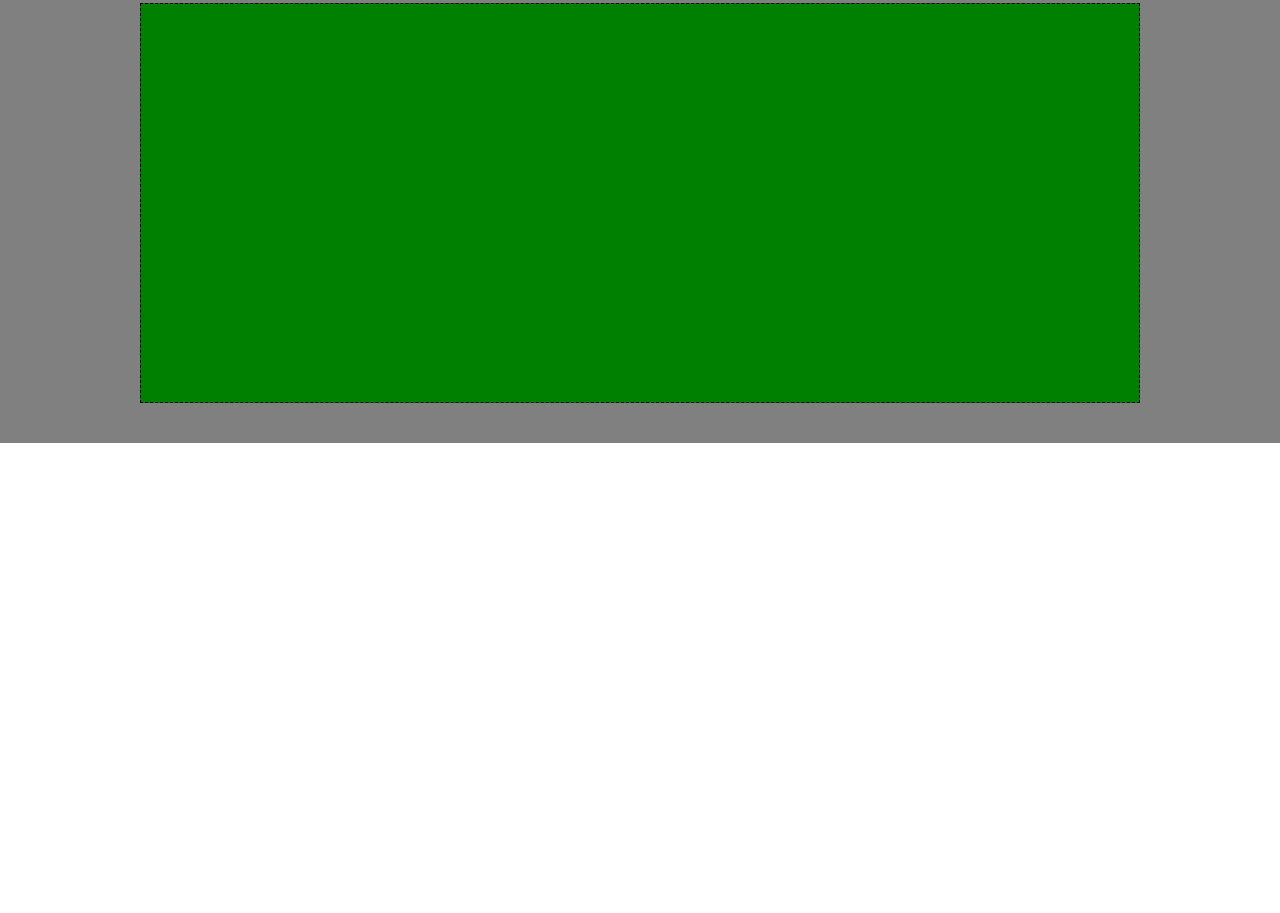
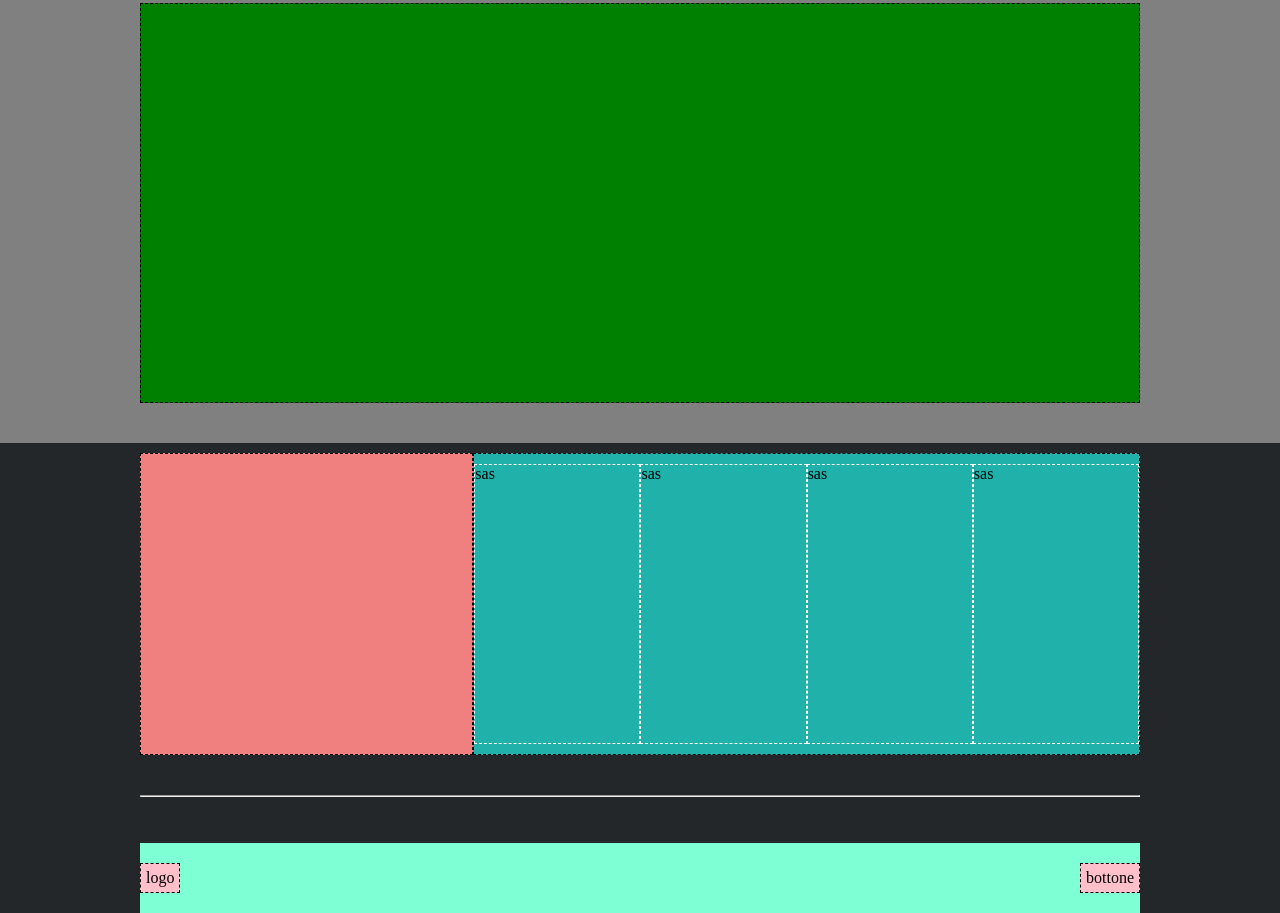
Before and after one commit to alessiopalmieri001/htmlcss-struttura-discord, a plain HTML site: page index.html in a window 1280 px wide. Shown: the part 2137-3050 px from the top of the page. Before the commit the page ends 2580 px from the top, so only its background shows below. Drawn offline with Linux system fonts and the light colour scheme.

Commit message:
finito footer

```diff
--- a/css/style.css
+++ b/css/style.css
@@ -64,6 +64,35 @@ text-align: center;
 
 
 /* footer*/
+.box1{
+    width: calc((100% / 6) * 2);
+}
+.box2{
+    width: calc((100% / 6) * 4);
+}
+footer .footer-top .riga{
+   padding:10px 0;
+
+}
+footer .footer-top .box2 .riga{
+    padding: -10px 0;
+}
+
+footer .footer-top .riga{
+    padding: 10px 0;
+}
+footer section .box2 .riga>*{
+    width: 25%;
+
+}
+hr{
+    margin-top: 30px;
+}
+.footer-bottom .copyright{
+    display: flex;
+    justify-content: space-between;
+}
+
 
 /* debug */
 
@@ -106,3 +135,37 @@ text-align: center;
     border: 1px dashed black;
     min-height: 400px;
 }
+.debug footer .footer-top{
+    background-color: #23272a;
+    min-height: 400px;
+}
+.debug footer .footer-top .riga{
+
+    min-height: 300px;
+}
+.debug footer .footer-top .riga .box1{
+    background-color: #f08080;
+    border: 1px dashed black;
+}
+.debug footer .footer-top .riga .box2{
+    background-color: #20b2aa;
+    border: 1px dashed black;
+}
+
+.debug footer .footer-top .riga .box2 .riga>*{
+    border: 1px dashed white;
+}
+.debug footer .footer-bottom{
+    background-color: #23272a;
+
+}
+.debug .copyright{
+    background-color:#7fffd4 ;
+    padding: 20px 0;
+}
+.debug .copyright > *{
+    border: 1px dashed black;
+    background-color:pink ;
+    padding: 5px;
+
+}
--- a/index.html
+++ b/index.html
@@ -122,7 +122,44 @@
               <!--  fine main -->
              <!--  inizio footer -->
                <footer>
+                    <section class="footer-top">
+                        <div class="container">
+                            <div class="riga ">
+                                <div class="box1">
 
+                                </div>
+                                <div class="box2">
+                                    <div class="riga">
+                                        <div class="col-1">
+                                            sas
+                                        </div>
+                                        <div class="col-1">
+                                            sas
+                                        </div>
+                                        <div class="col-1">
+                                            sas
+                                        </div>
+                                        <div class="col-1">
+                                            sas
+                                        </div>
+                                    </div>
+
+                                </div>
+
+                            </div>
+                            <hr>
+                        </div>
+                    </section>
+                    <section class="footer-bottom">
+                        <div class="container">
+
+                            <div class="copyright">
+                                <div>logo</div>
+                                <div>bottone</div>
+
+                            </div>
+                        </div>
+                    </section>
 
                </footer>
               <!--  fine footer -->
```
